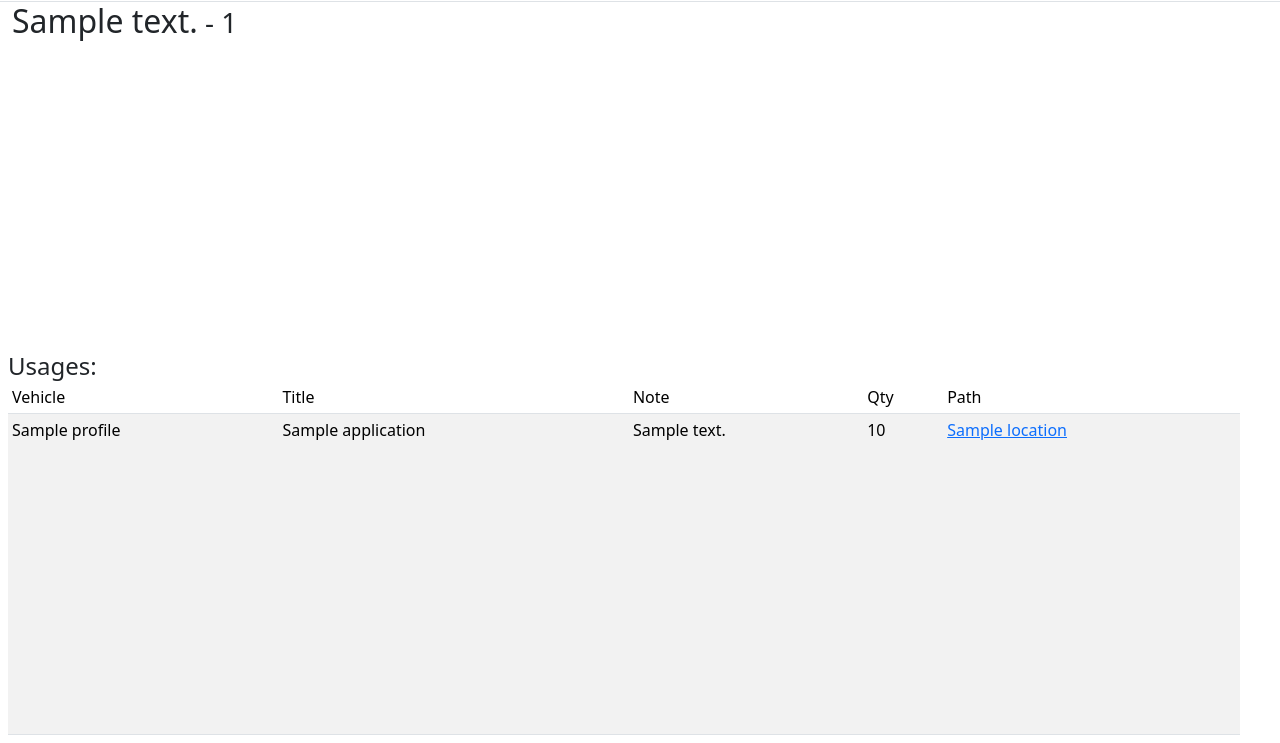
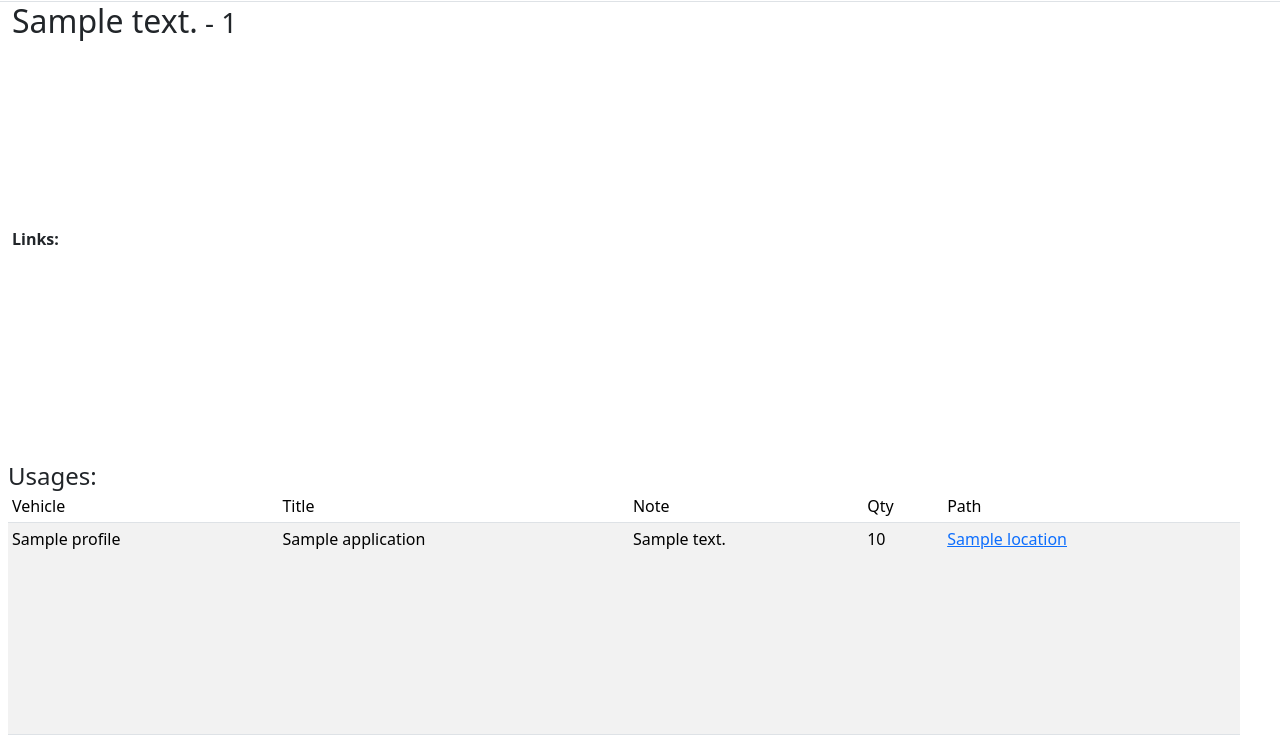
Before and after one commit to kForth/OpenVIDA, a Flask app: template openvida/templates/public/part.html in a window 1280 px wide. Shown: the part 57-800 px from the top of the page. Run offline with Flask 3, Linux system fonts and the light colour scheme; the template is opened without the code that fills it: most values are stand-ins (such as "Sample title", 1, 10 or a date in 2020); parts of the project's set-up code (start-up, migrations or seed data) failed here and were passed over; some libraries are stand-ins or nearby versions.

Commit message:
Add list of links for part

```diff
--- a/openvida/static/js/part.js
+++ b/openvida/static/js/part.js
@@ -1 +1,19 @@
-ko.applyBindings(new VidaBaseModel());
+class PartViewModel extends VidaBaseModel {
+    constructor() {
+        super();
+        var self = this;
+
+        self.component = ko.observable(ko.mapping.fromJS(PART));
+        self.sources = ko.observableArray([
+            { title: "VolvoCars.com", href: (item) => `https://usparts.volvocars.com/p/${item}.html` },
+            { title: "VolvoCars.ca", href: (item) => `https://parts.volvocars.ca/p/${item}.html` },
+            { title: "Toronto Volvo", href: (item) => `https://www.volvocarstorontoparts.ca/p/${item}.html` },
+            { title: "Hamilton Volvo", href: (item) => `https://parts.volvocarshamilton.com/p/${item}.html` },
+            { title: "FCP Euro", href: (item) => `https://www.fcpeuro.com/Volvo-parts?keywords=${item}` },
+        ]);
+
+        $.ajax()
+    }
+}
+var model = new PartViewModel();
+ko.applyBindings(model);
--- a/openvida/templates/public/part.html
+++ b/openvida/templates/public/part.html
@@ -4,6 +4,16 @@
 <div class="container-fluid row">
     <div class="row">
         <h2>{{ part["description"]  }}<small> - {{ part["itemNumber"] }}</small></h2>
+    </div>
+    <div class="row">
+        <div class="fw-bold">Links:</div>
+        <ul class="row list-unstyled">
+            <!-- ko foreach: sources -->
+            <li class="ms-2">
+                <a class="link" data-bind="attr: {href: $data.href($root.component().itemNumber())}, text: $data.title" target="_blank" rel="noopener"></a>
+            </li>
+            <!-- /ko -->
+        </ul>
     </div>
     <div class="row">
         <table class="table table-sm table-striped caption-top m-2">
@@ -34,6 +44,9 @@
     </div>
 </div>
 {% endblock %} {% block js%}
+<script type="text/javascript">
+    var PART = {{ part | tojson }};
+</script>
 <script
     type="text/javascript"
     src="{{ url_for('static', filename='js/part.js') }}"
```
